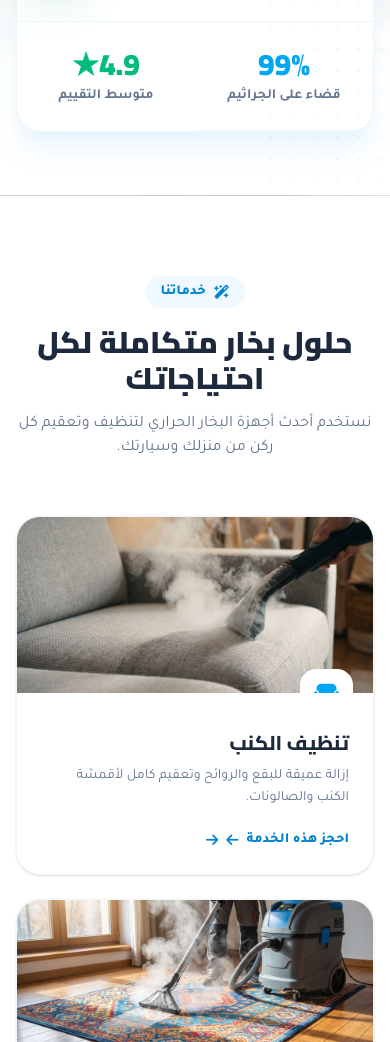
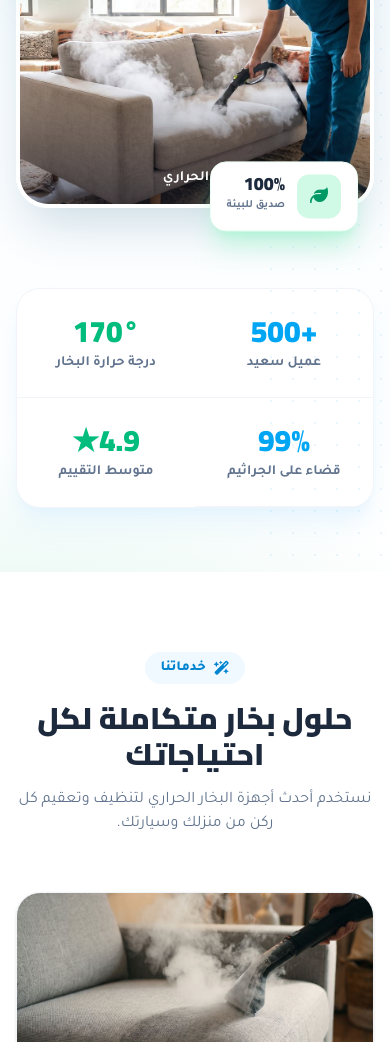
Before and after one commit to Dotcom-0725/EcoCleanTanger, a plain HTML site: page index.html in a window 390 px wide. Shown: the part 842-1884 px from the top of the page. Drawn offline with nearby package versions, Linux system fonts and the light colour scheme.

Commit message:
Update project

```diff
--- a/index.html
+++ b/index.html
@@ -41,16 +41,6 @@
       radial-gradient(60rem 30rem at 85% -10%, rgba(14,165,233,.14), transparent 60%),
       radial-gradient(50rem 28rem at 5% 110%, rgba(16,185,129,.14), transparent 60%),
       linear-gradient(180deg,#F0F9FF 0%,#FFFFFF 100%);
-  }
-  @media (max-width:1023px){
-    .hero-bg{
-      background:
-        linear-gradient(180deg, rgba(255,255,255,.12) 0%, rgba(255,255,255,.4) 38%, rgba(255,255,255,.85) 64%, #FFFFFF 88%),
-        url('images/hero-cinematic.jpg');
-      background-size: cover, cover;
-      background-position: center, top center;
-      background-repeat: no-repeat, no-repeat;
-    }
   }
   .dot-grid{ background-image:radial-gradient(rgba(14,165,233,.22) 1.3px, transparent 1.3px); background-size:22px 22px; }
 
@@ -251,7 +241,7 @@
     </div>
 
     <!-- Image -->
-    <div class="reveal relative hidden lg:block" style="transition-delay:.15s">
+    <div class="reveal relative" style="transition-delay:.15s">
       <div class="relative rounded-[2rem] overflow-hidden shadow-2xl shadow-sky-900/20 border-4 border-white">
         <img src="images/hero-sofa.jpg" alt="تنظيف كنب بالبخار في طنجة" class="w-full h-[320px] sm:h-[420px] lg:h-[500px] object-cover">
         <span class="steam" style="inset-inline-start:30%"></span>
```
Also changed, not shown: images/hero-cinematic.jpg (deleted).
